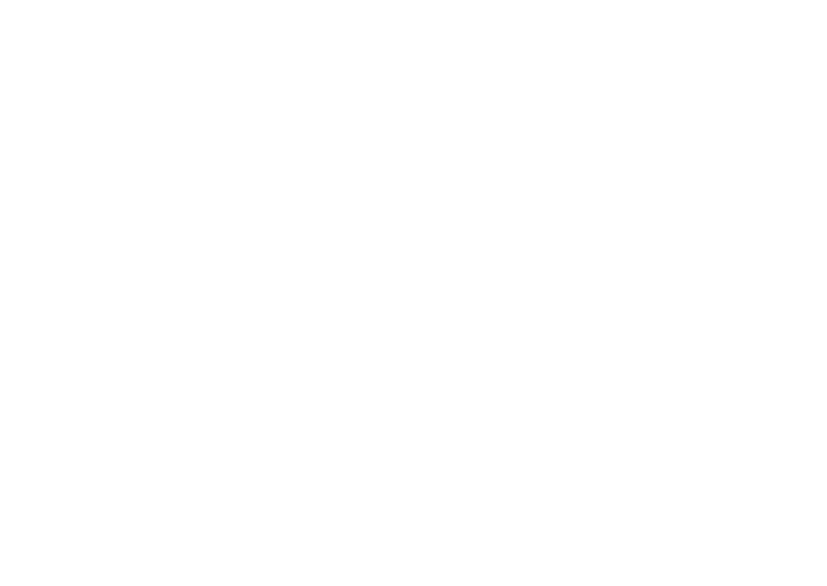
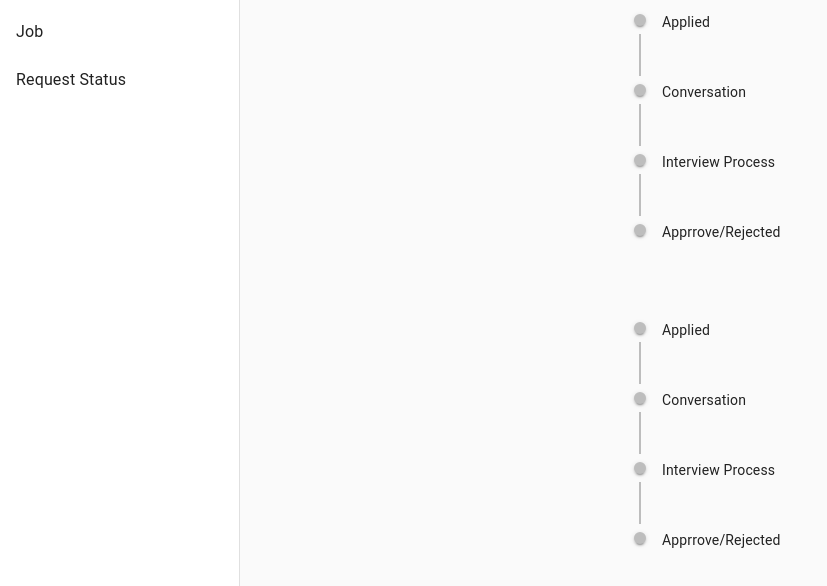
Before and after one commit to kajallahane/job-portal-fe, a React (Create React App) app: page /requestStatus in a window 1280 px wide. Shown: the top 586 px of the page, without its empty margins (0-827 px from the left). Built offline with nearby package versions, Linux system fonts and the light colour scheme.

Commit message:
added timeline

```diff
--- a/package.json
+++ b/package.json
@@ -4,6 +4,7 @@
   "private": true,
   "dependencies": {
     "@material-ui/core": "^4.11.0",
+    "@material-ui/lab": "^4.0.0-alpha.56",
     "axios": "^0.19.0",
     "classnames": "^2.2.6",
     "http-proxy-middleware": "^0.20.0",
--- a/src/App.js
+++ b/src/App.js
@@ -3,16 +3,16 @@
 import { BrowserRouter as Router, Route } from 'react-router-dom';
 import Home from "./pages/home/Home";
 import JobList from './pages/candidate/job-list'
-import PersistentDrawerLeft from './pages/assests/drawer'
+import RequestStatus from './pages/candidate/request-status'
 
 class App extends React.Component {
     /*rendering view*/
     render = () => {
         return (
             <Router>
-                <div className="">
+                <div>
                     <Route  exact={true} path="/candidatehome" render={(props) => <JobList {...props} />} />
-                    <Route  exact={true} path="/PersistentDrawerLeft" render={(props) => <PersistentDrawerLeft {...props} />} />
+                    <Route  exact={true} path="/requestStatus" render={(props) => <RequestStatus {...props} />} />
                     <Route exact={true} path="/" render={(props) => <Home {...props} />} />
                 </div>
             </Router>
--- a/src/pages/assests/drawer.js
+++ b/src/pages/assests/drawer.js
@@ -133,6 +133,7 @@
           {props.routeData.map((obj) => (
             <ListItem button key={obj.item}>
               <ListItemText primary={obj.item} />
+              <Divider />
             </ListItem>
           ))}
         </List>
--- /dev/null
+++ b/src/pages/assests/timeline.js
@@ -0,0 +1,77 @@
+import React from 'react';
+import { makeStyles } from '@material-ui/core/styles';
+import  Timeline  from '@material-ui/lab/Timeline';
+import TimelineItem from '@material-ui/lab/TimelineItem';
+import TimelineSeparator from '@material-ui/lab/TimelineSeparator';
+import TimelineConnector from '@material-ui/lab/TimelineConnector';
+import TimelineContent from '@material-ui/lab/TimelineContent';
+
+import TimelineDot from '@material-ui/lab/TimelineDot';
+import Paper from '@material-ui/core/Paper';
+import Typography from '@material-ui/core/Typography';
+
+
+
+const useStyles = makeStyles({
+    timeline: {
+      transform: "rotate(-90deg)"
+    },
+    timelineContentContainer: {
+        textAlign: "left"
+
+    },
+    timelineContent: {
+      display: "inline-block",
+      transform: "rotate(-90deg)",
+      textAlign: "center",
+      minWidth: 50
+    },
+    timelineIcon: {
+      transform: "rotate(-90deg)"
+    },
+    timelineDot:{
+      "background-color": "#34ca22 !important"
+    }
+  });
+
+  export default function RequestTimeline(props) {
+    const arrayObj = Object.values(props)
+    const classes = useStyles();
+
+    return (
+        <div>
+        <Timeline>
+        <TimelineItem>
+          <TimelineSeparator>
+            { arrayObj.includes("Applied") ? <TimelineDot style={{"background-color": "#34ca22"}}/> : <TimelineDot/>}
+            {/* <TimelineDot/> */}
+            <TimelineConnector />
+          </TimelineSeparator>
+          <TimelineContent >Applied</TimelineContent>
+        </TimelineItem>
+        <TimelineItem>
+          <TimelineSeparator>
+            {/* <TimelineDot/> */}
+            { arrayObj.includes("Conversation") ? <TimelineDot style={{"background-color": "#34ca22"}}/> : <TimelineDot/>}
+            <TimelineConnector />
+          </TimelineSeparator>
+          <TimelineContent>Conversation</TimelineContent>
+        </TimelineItem>
+        <TimelineItem>
+          <TimelineSeparator>
+          { arrayObj.includes("Interview Process") ? <TimelineDot style={{"background-color": "#34ca22"}}/> : <TimelineDot/>}
+            <TimelineConnector />
+          </TimelineSeparator>
+          <TimelineContent>Interview Process</TimelineContent>
+        </TimelineItem>
+        <TimelineItem>
+          <TimelineSeparator>
+          { arrayObj.includes("Apprrove/Rejected") ? <TimelineDot style={{"background-color": "#34ca22"}}/> : <TimelineDot/>}
+            {/* <TimelineDot/> */}
+          </TimelineSeparator>
+          <TimelineContent >Apprrove/Rejected</TimelineContent>
+        </TimelineItem>
+      </Timeline>
+      </div>
+    );
+  }
--- /dev/null
+++ b/src/pages/candidate/request-status.js
@@ -0,0 +1,28 @@
+import React from 'react';
+import PersistentDrawerLeft from '../assests/drawer'
+import RequestTimeline from '../assests/timeline'
+
+export default function RequestStatus(){
+
+        let jobRequestStatus = [
+            {"jobId1": ["Applied", "Conversation"]},
+            {"jobId2": ["Applied", "Conversation", "Interview Process"]}
+        ]
+        const routeData = [
+            {url:"", item:"Job"},
+            {url:"", item:"Request Status"}
+        ]
+
+        return (
+            <div className="job-list">
+                <PersistentDrawerLeft routeData={routeData} />
+                    <div id="reqStatus" style={{"margin": "auto","width": "65%"}}>
+                   { jobRequestStatus.map( (obj)=>{
+                       return  RequestTimeline(obj)
+                    })
+                    }
+                    </div>
+            </div>
+        );
+
+}
```
Also changed, not shown: src/pages/candidate/job-list.js (line endings or trailing spaces).
